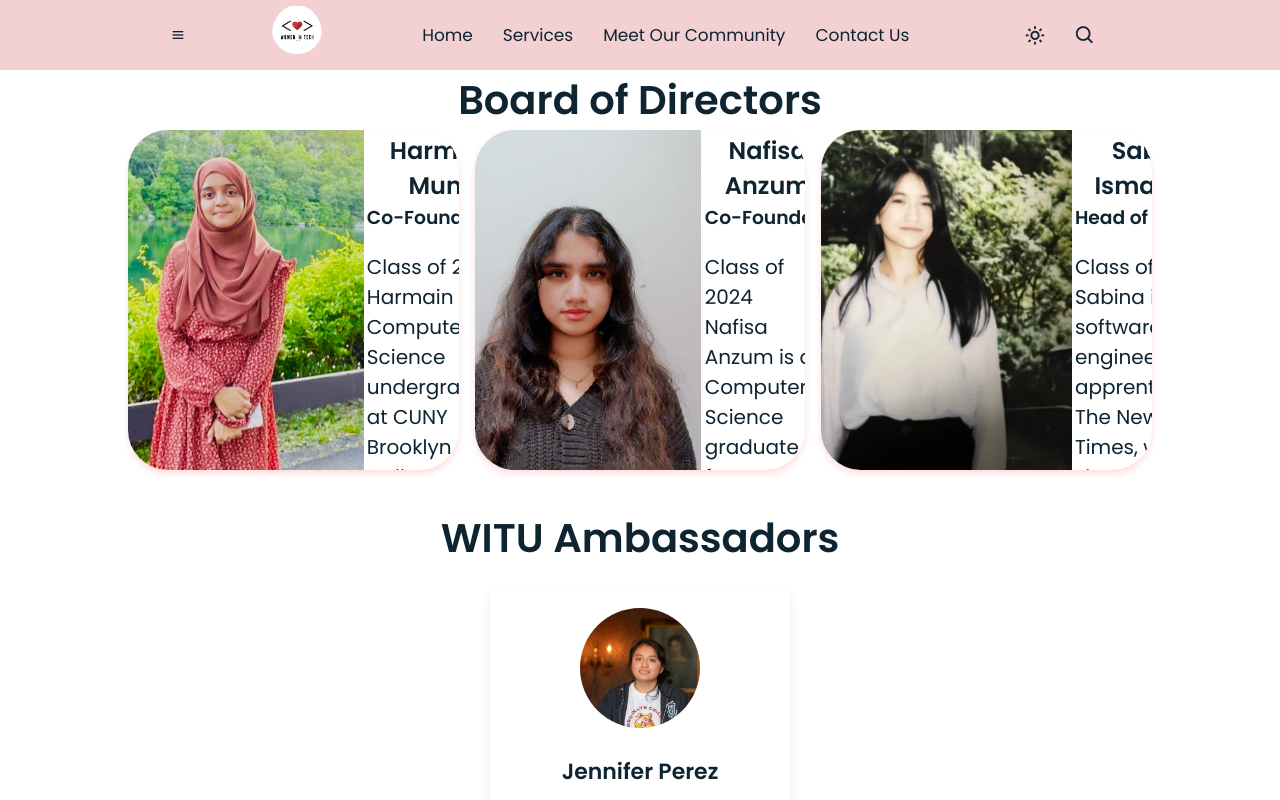
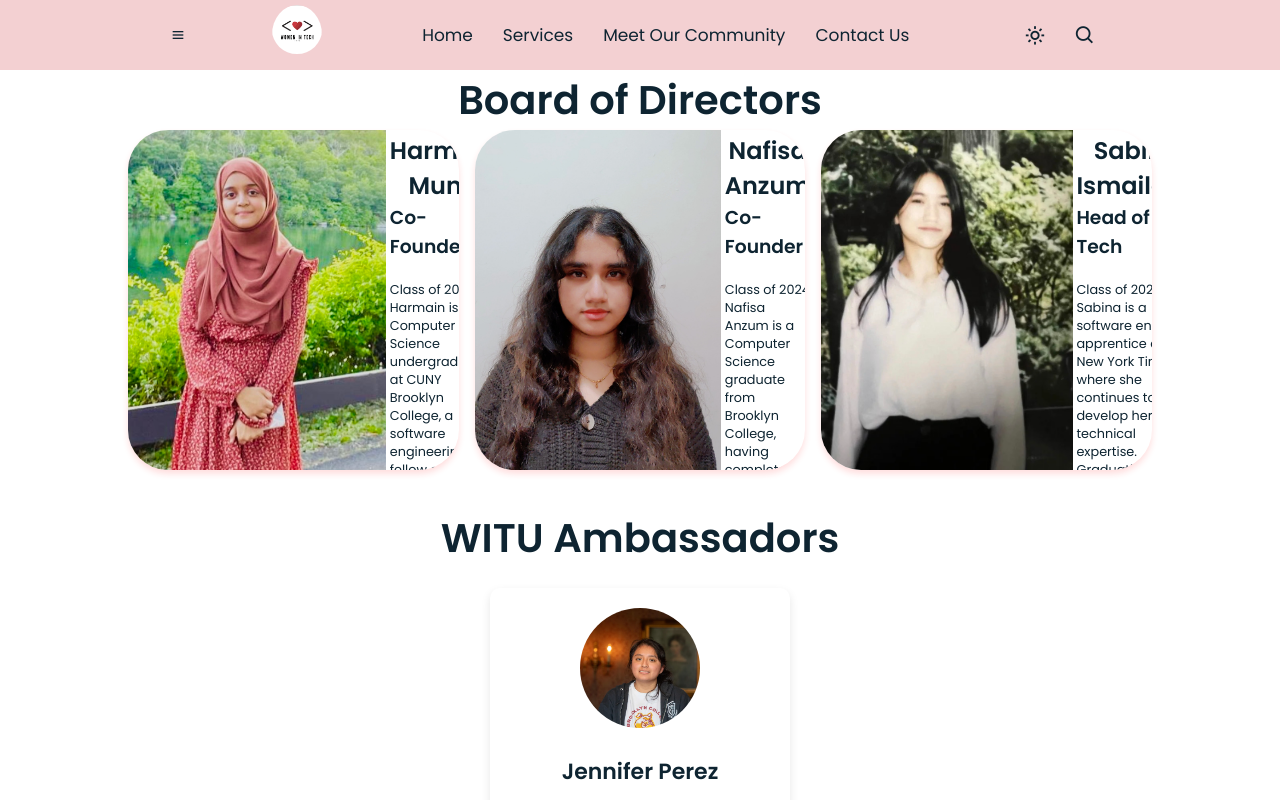
Before and after one commit to AliAngelinaaa/WITUnite, a React (Create React App) app: page /witunite/mtc in a window 1280 px wide. Shown: the top 800 px of the page. Built offline with nearby package versions, Linux system fonts and the light colour scheme.

Commit message:
Created MTC Card component and added a bit of responsiveness

```diff
--- /dev/null
+++ b/src/components/MtcCard.jsx
@@ -0,0 +1,25 @@
+import React from "react";
+import "../css/mtc.css";
+
+function MtcCard({ member }) {
+  return (
+    <div className="card">
+      {member.name === "Harmain Munir" ? (
+        <img src={member.img} alt={member.name} className="HarmainImg" />
+      ) : (
+        <img src={member.img} alt={member.name} className="card-img"/>
+      )}
+      <div className="card-content">
+        <h2>{member.name}</h2>
+        <h3>{member.role}</h3>
+        <p>
+          Class of {member.classOf} <br />
+          {member.bio}
+        </p>
+        <a href={member.linkedin}>LinkedIn</a>
+      </div>
+    </div>
+  );
+}
+
+export default MtcCard;
--- a/src/css/mtc.css
+++ b/src/css/mtc.css
@@ -59,6 +59,10 @@
     text-align: center;
 }
 
+.card-content p {
+    font-size: 0.8rem;
+}
+
 a {
     color: rgb(248, 102, 127);
     text-decoration: none;
@@ -75,6 +79,11 @@ a:hover {
     object-fit: cover;
     object-position: -5% 0;
     padding-right: 50px;
+}
+
+.card-img {
+    width: 300px;
+    object-fit: cover;
 }
 
 /* Ambassadors Section */
--- a/src/pages/mtc.jsx
+++ b/src/pages/mtc.jsx
@@ -1,42 +1,45 @@
-import React from 'react';
-import harmain from '../images/harmain.jpg';
-import nafisa from '../images/nafisa.jpg';
-import sabina from '../images/sabina.jpg';
-import jennifer from '../images/jennifer.png';
-import '../css/mtc.css';
+import React from "react";
+import harmain from "../images/harmain.jpg";
+import nafisa from "../images/nafisa.jpg";
+import sabina from "../images/sabina.jpg";
+import jennifer from "../images/jennifer.png";
+import "../css/mtc.css";
+import MtcCard from "../components/MtcCard";
 
 function Mtc() {
+  const members = [
+    {
+      name: "Harmain Munir",
+      role: "Co-Founder",
+      classOf: "2025",
+      bio: "Harmain is a Computer Science undergraduate at CUNY Brooklyn College, a software engineering fellow at CUNY Tech Prep, and a former intern at HealthyCUNY. She has also served as a Computer Science teaching assistant at Girls Who Code and participated in the AT&T Technology Academy. As the Co-Founder of WITUnite, her mission is to build a tech community that empowers young women to pursue their dream careers in tech, providing support, mentorship, and resources to help them excel.",
+      img: harmain,
+      linkedin: "https://www.linkedin.com/in/harmain-munir-335511243/",
+    },
+    {
+      name: "Nafisa Anzum",
+      role: "Co-Founder",
+      classOf: "2024",
+      bio: "Nafisa Anzum is a Computer Science graduate from Brooklyn College, having completed her degree in just three years. She is currently a Service Recovery Analyst at HealthFirst and a co-founder of WIT Unite, a community initiative dedicated to supporting CUNY students in tech. Nafisa's experience includes internships with The New York Times, Teladoc Health, Wikitongues, and Blackstone, where she developed full-stack applications and improved engineering processes. Through WIT Unite, Nafisa aims to empower and inspire young women in tech by providing valuable resources, mentorship, and a supportive network to help them succeed in their careers.",
+      img: nafisa,
+      linkedin: "https://www.linkedin.com/in/nafisa-anzum-aa8526216/",
+    },
+    {
+      name: "Sabina Ismailova",
+      role: "Head of Tech",
+      classOf: "2024",
+      bio: "Sabina is a software engineer apprentice at The New York Times, where she continues to develop her technical expertise. Graduating early from Brooklyn College, she has accumulated valuable experience through internships at organizations like Shared_Studios and Wikitongues. Her journey includes participating in Google's GSWEP via Project Basta, where she honed her problem-solving and technical interview skills. As the Head of Technology at WIT Unite, she helps create and maintain the technology for a supportive community for CUNY women in computer science.",
+      img: sabina,
+      linkedin: "https://www.linkedin.com/in/sabina-ismailova-924a38274/",
+    },
+  ];
   return (
     <div>
       <h2 className="heading">Board of Directors</h2>
       <div className="cardContainer">
-                <div className="card">
-                    <img src={harmain} alt="Harmain Munir" className="HarmainImg" />
-                    <div className="card-content">
-                        <h2>Harmain Munir</h2>
-                        <h3>Co-Founder</h3>
-                        <p>Class of 2025 <br />Harmain is a Computer Science undergraduate at CUNY Brooklyn College, a software engineering fellow at CUNY Tech Prep, and a former intern at HealthyCUNY. She has also served as a Computer Science teaching assistant at Girls Who Code and participated in the AT&T Technology Academy. As the Co-Founder of WITUnite, her mission is to build a tech community that empowers young women to pursue their dream careers in tech, providing support, mentorship, and resources to help them excel.</p>
-                        <a href="https://www.linkedin.com/in/harmain-munir-335511243/">LinkedIn</a>
-                    </div>
-                </div>
-                <div className="card">
-                    <img src={nafisa} alt="Nafisa Anzum" />
-                    <div className="card-content">
-                        <h2>Nafisa Anzum</h2>
-                        <h3>Co-Founder</h3>
-                        <p>Class of 2024 <br />Nafisa Anzum is a Computer Science graduate from Brooklyn College, having completed her degree in just three years. She is currently a Service Recovery Analyst at HealthFirst and a co-founder of WIT Unite, a community initiative dedicated to supporting CUNY students in tech. Nafisa's experience includes internships with The New York Times, Teladoc Health, Wikitongues, and Blackstone, where she developed full-stack applications and improved engineering processes. Through WIT Unite, Nafisa aims to empower and inspire young women in tech by providing valuable resources, mentorship, and a supportive network to help them succeed in their careers.</p>
-                        <a href="https://www.linkedin.com/in/nafisa-anzum-aa8526216/">LinkedIn</a>
-                    </div>
-                </div>
-                <div className="card">
-                    <img src={sabina} alt="Sabina Ismailova" />
-                    <div className="card-content">
-                        <h2>Sabina Ismailova</h2>
-                        <h3>Head of Tech</h3>
-                        <p>Class of 2024 <br />Sabina is a software engineer apprentice at The New York Times, where she continues to develop her technical expertise. Graduating early from Brooklyn College, she has accumulated valuable experience through internships at organizations like Shared_Studios and Wikitongues. Her journey includes participating in Google's GSWEP via Project Basta, where she honed her problem-solving and technical interview skills. As the Head of Technology at WIT Unite, she helps create and maintain the technology for a supportive community for CUNY women in computer science.</p>
-                        <a href="https://www.linkedin.com/in/sabina-ismailova/">LinkedIn</a>
-                    </div>
-                </div>
+        {members.map((member, index) => (
+          <MtcCard key={index} member={member} />
+        ))}
       </div>
 
       <br />
@@ -44,10 +47,24 @@ function Mtc() {
       <h2 className="heading">WITU Ambassadors</h2>
       <div className="ambassadors-container">
         <div className="ambassador-card">
-                    <img src={jennifer} alt="Jennifer Perez" className="ambassador-photo" />
+          <img
+            src={jennifer}
+            alt="Jennifer Perez"
+            className="ambassador-photo"
+          />
           <h3 className="ambassador-name">Jennifer Perez</h3>
           <p className="ambassador-title">Class of 2027</p>
-                    <p className="ambassador-bio">Jennifer is a current sophomore studying computer science at Brooklyn College. She has previously served as the marketing intern at Varon Consulting and as an engineering intern at Teladoc Health. As a WITU ambassador, she looks forward to providing help and support in your career journey as well as the latest internships and events to attend. What she lacks in technical skill, she makes up with her know-how of career-related events beneficial for students to attend and expand their knowledge. Come and join Jennifer as you both embark on your career journey.</p>
+          <p className="ambassador-bio">
+            Jennifer is a current sophomore studying computer science at
+            Brooklyn College. She has previously served as the marketing intern
+            at Varon Consulting and as an engineering intern at Teladoc Health.
+            As a WITU ambassador, she looks forward to providing help and
+            support in your career journey as well as the latest internships and
+            events to attend. What she lacks in technical skill, she makes up
+            with her know-how of career-related events beneficial for students
+            to attend and expand their knowledge. Come and join Jennifer as you
+            both embark on your career journey.
+          </p>
         </div>
       </div>
     </div>
```
Lines whose indentation alone changed are shown as unchanged.
